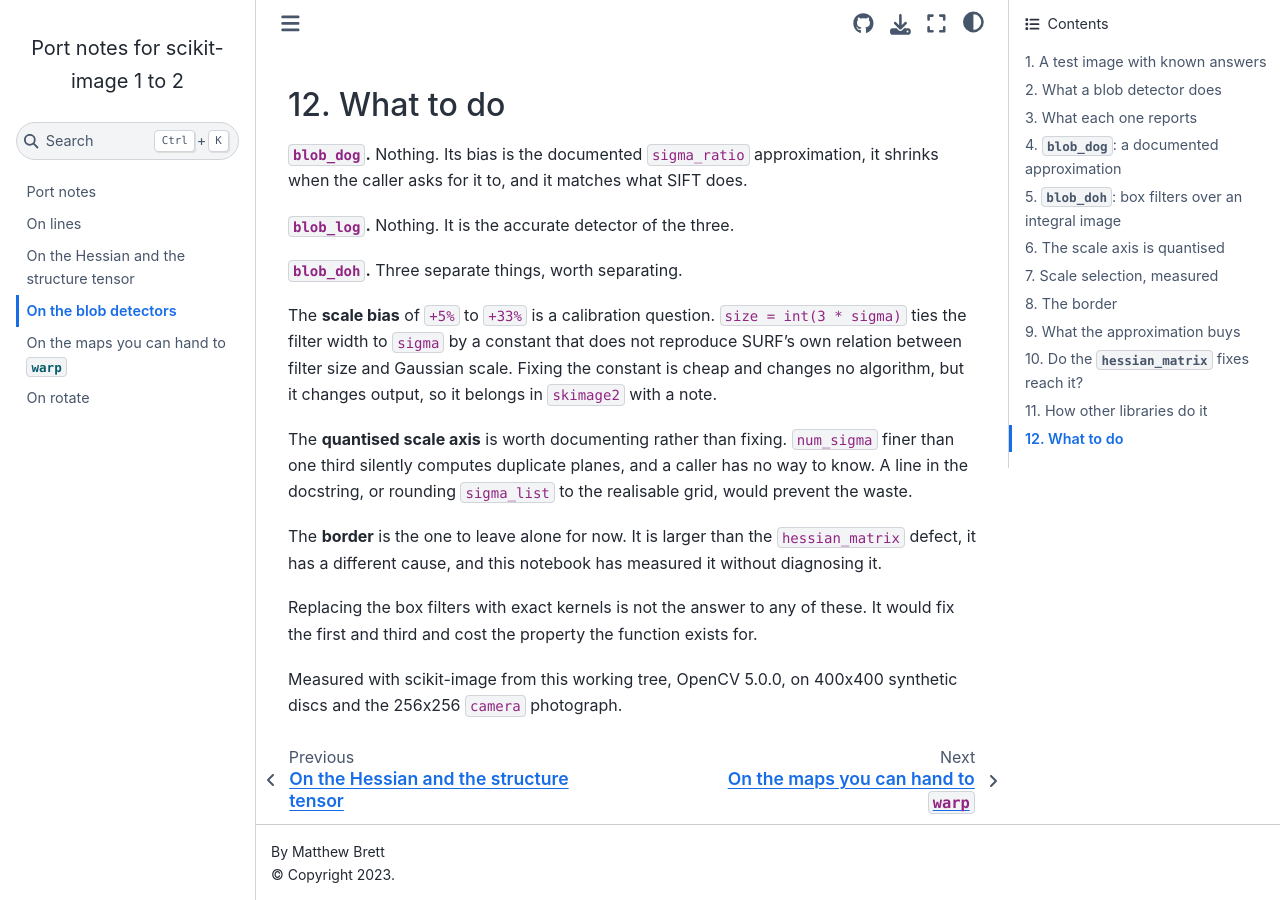
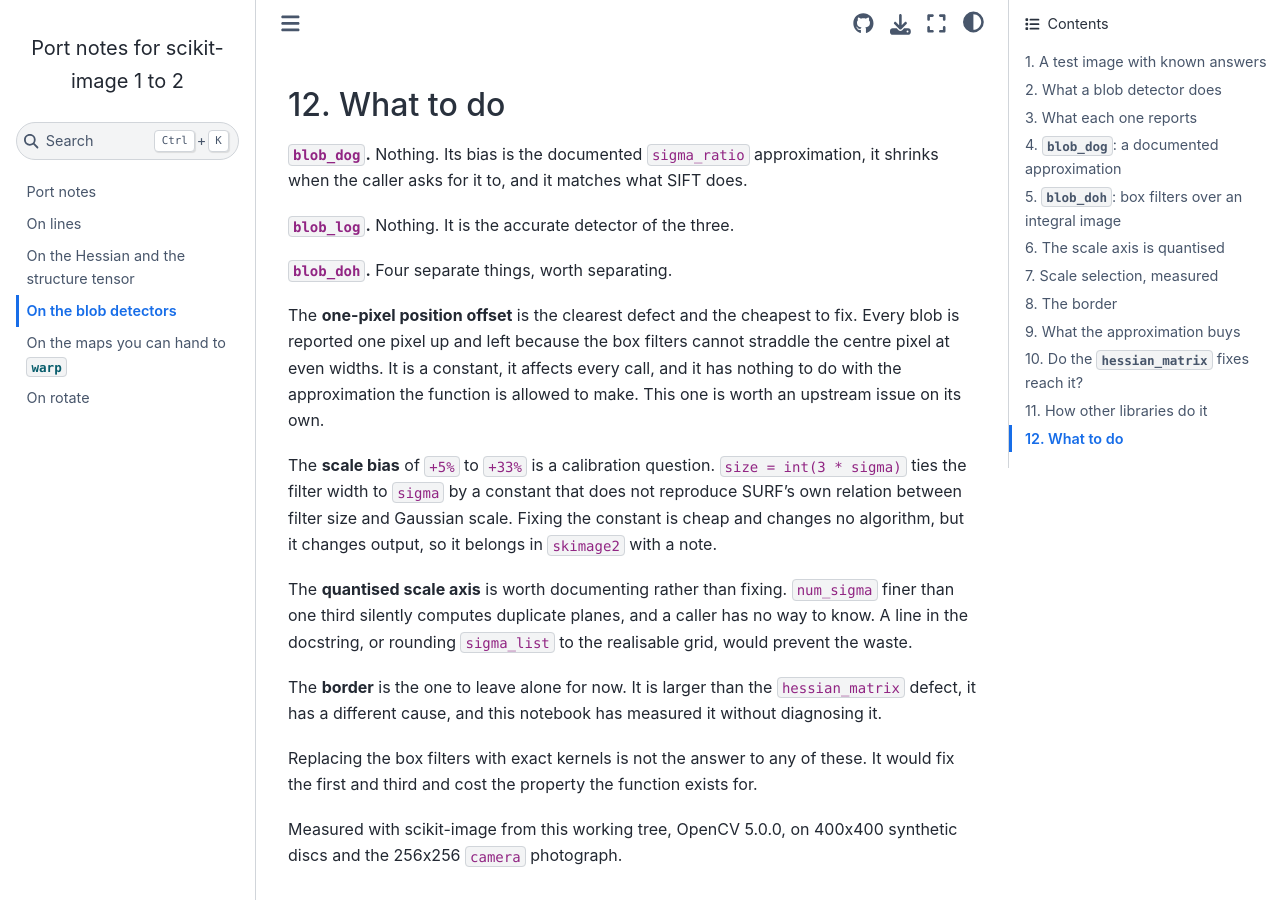
Before and after one commit to matthew-brett/skimage-port-notes, a Jupyter Book: the page built from on_blob_dog.md, in a window 1280 px wide and 900 px high, scrolled down 11524 px. Built offline with Jupyter Book 1.0.4 settings and Sphinx 7.4.7 and the Sphinx Book theme 1.1.4, drawn with Linux system fonts in a browser that asks for light colours.

Commit message:
build requirement of newest scikit-image

```diff
--- a/build_requirements.txt
+++ b/build_requirements.txt
@@ -6,6 +6,7 @@
 numpy
 scipy
 scikit-image
+scikit-image@git+https://github.com/scikit-image/scikit-image@main
 matplotlib
 opencv-python-headless
 pillow
--- a/on_blob_dog.md
+++ b/on_blob_dog.md
@@ -596,7 +596,13 @@
 
 **`blob_log`.** Nothing. It is the accurate detector of the three.
 
-**`blob_doh`.** Three separate things, worth separating.
+**`blob_doh`.** Four separate things, worth separating.
+
+The **one-pixel position offset** is the clearest defect and the cheapest to
+fix. Every blob is reported one pixel up and left because the box filters cannot
+straddle the centre pixel at even widths. It is a constant, it affects every
+call, and it has nothing to do with the approximation the function is allowed to
+make. This one is worth an upstream issue on its own.
 
 The **scale bias** of `+5%` to `+33%` is a calibration question. `size =
 int(3 * sigma)` ties the filter width to `sigma` by a constant that does not
```
